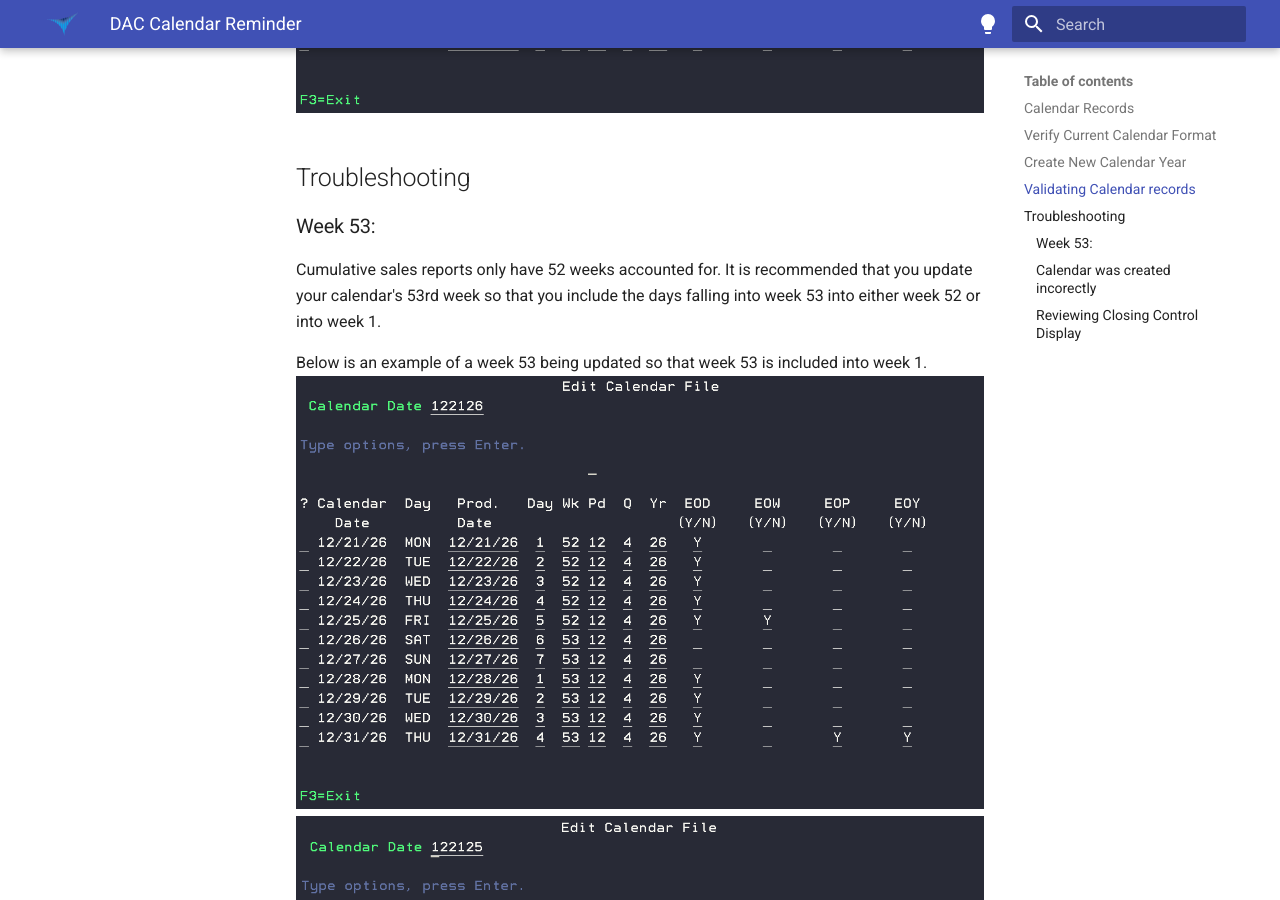
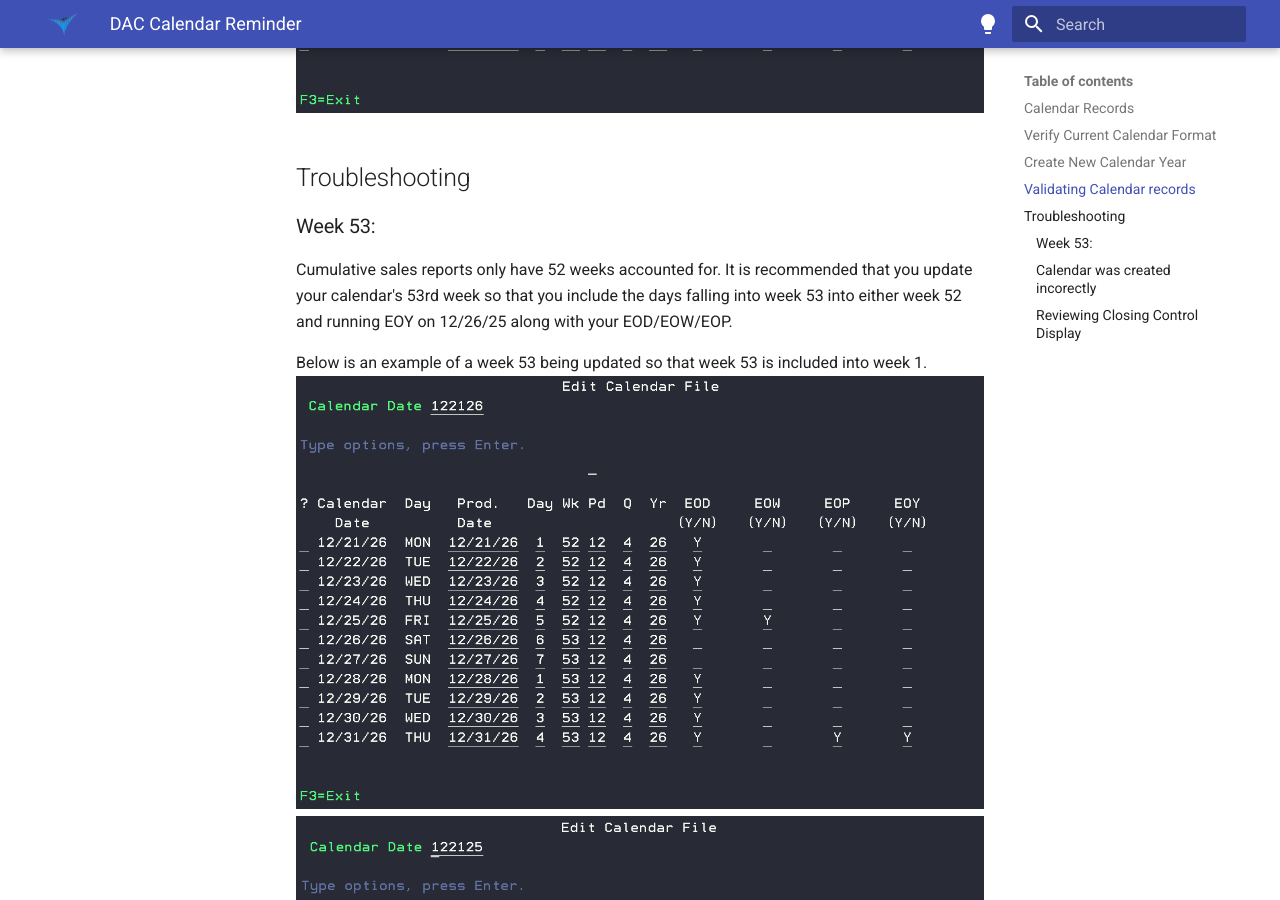
Before and after one commit to AydenB/mkdocs, an MkDocs documentation site: the page built from docs/how-to/Dac Calendar EOY.md, in a window 1280 px wide and 900 px high, scrolled down 2271 px. Built offline with MkDocs 1.6.1 and Material for MkDocs 9.7.7, drawn with Linux system fonts in a browser that asks for light colours.

Commit message:
docs: update troubleshooting section for Week 53 in DAC Calendar EOY guide

```diff
--- a/docs/how-to/Dac Calendar EOY.md
+++ b/docs/how-to/Dac Calendar EOY.md
@@ -40,7 +40,7 @@ After adding the calendar records for an upcoming year, the Edit Calendar File a
 ## Troubleshooting
 
 ### Week 53:
-Cumulative sales reports only have 52 weeks accounted for. It is recommended that you update your calendar's 53rd week so that you include the days falling into week 53 into either week 52 or into week 1.
+Cumulative sales reports only have 52 weeks accounted for. It is recommended that you update your calendar's 53rd week so that you include the days falling into week 53 into either week 52 and running EOY on 12/26/25 along with your EOD/EOW/EOP.
 
 Below is an example of a week 53 being updated so that week 53 is included into week 1.
 ![alt text](EditCalendarFile53.png)
```
